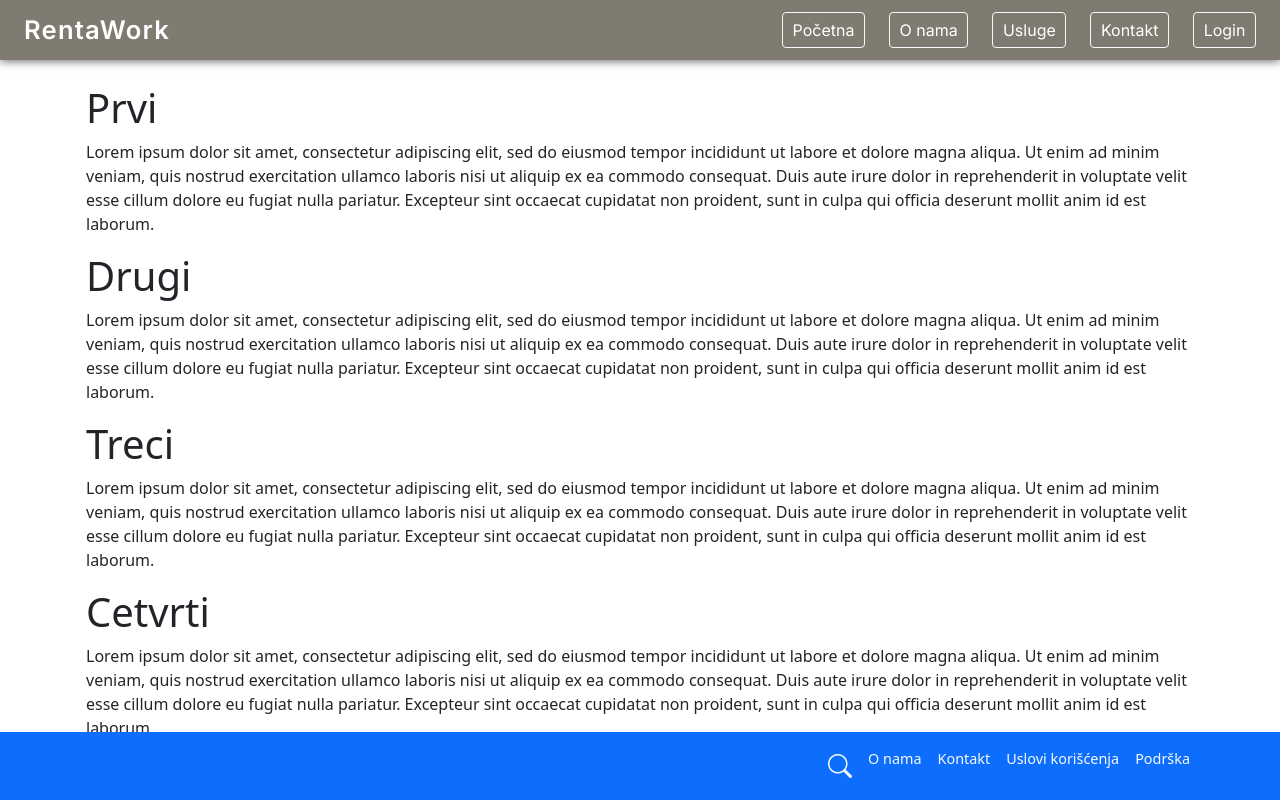
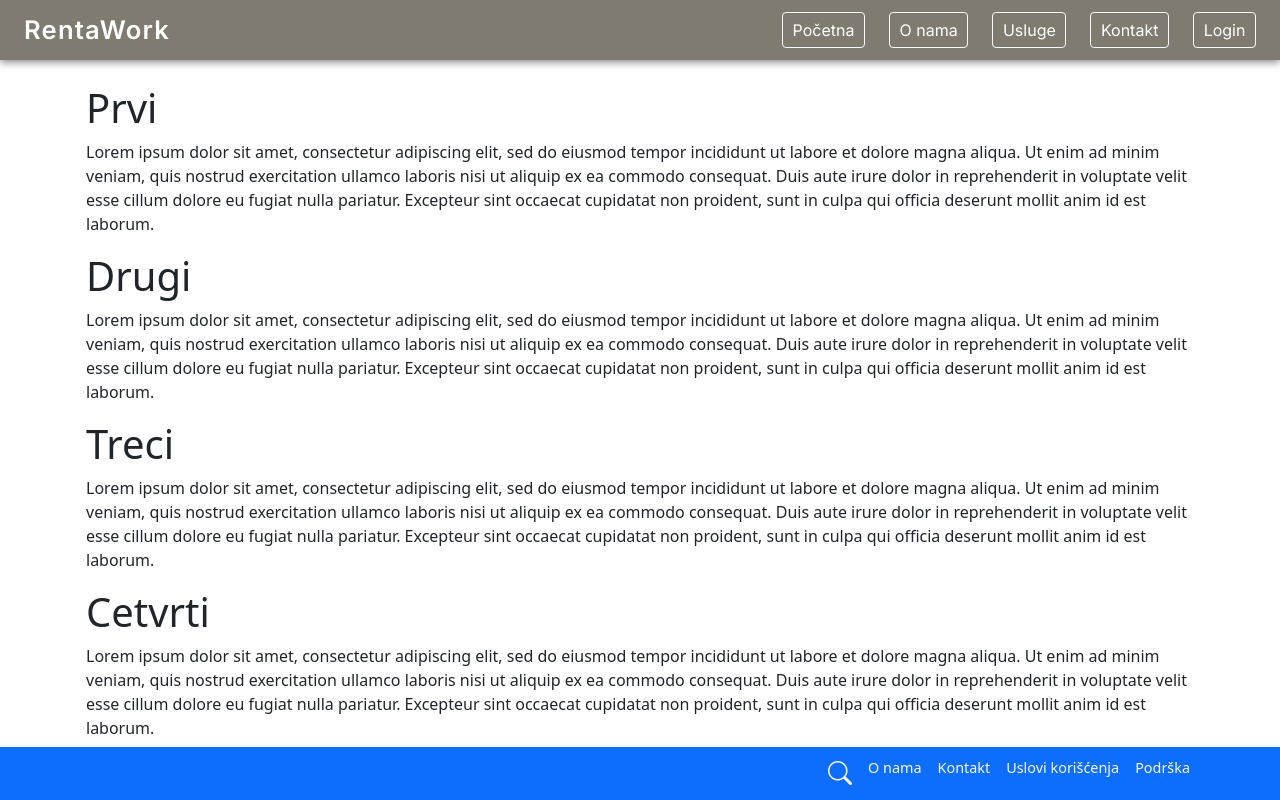
Before and after one commit to mnenadmm/rentaWorks, an Angular app in the folder client/: page / in a window 1280 px wide. Built offline with nearby package versions, Linux system fonts and the light colour scheme.

Commit message:
Smanjena debljina footera2

```diff
--- a/client/src/app/components/footer/footer.component.css
+++ b/client/src/app/components/footer/footer.component.css
@@ -1,7 +1,13 @@
+footer {
+  padding-top: 0.25rem;   /* 4px gore */
+  padding-bottom: 0.25rem; /* 4px dole */
+  font-size: 0.9rem;      /* malo manji font za ceo footer */
+  line-height: 1.2;       /* da tekst bude kompaktniji */
+}
+
 footer nav {
   flex-wrap: nowrap;
-  font-size: 0.9rem;
-
+  padding: 0;             /* uklonio padding da ne dodaje visinu */
 }
 
 footer nav .nav-link {
--- a/client/src/app/components/footer/footer.component.html
+++ b/client/src/app/components/footer/footer.component.html
@@ -1,6 +1,6 @@
 
 
-<footer class="bg-primary text-light py-2 mt-auto">
+<footer class="bg-primary text-light py-1 mt-auto">
   <div class="container">
     <div class="row align-items-center text-center text-sm-start">
 
```
